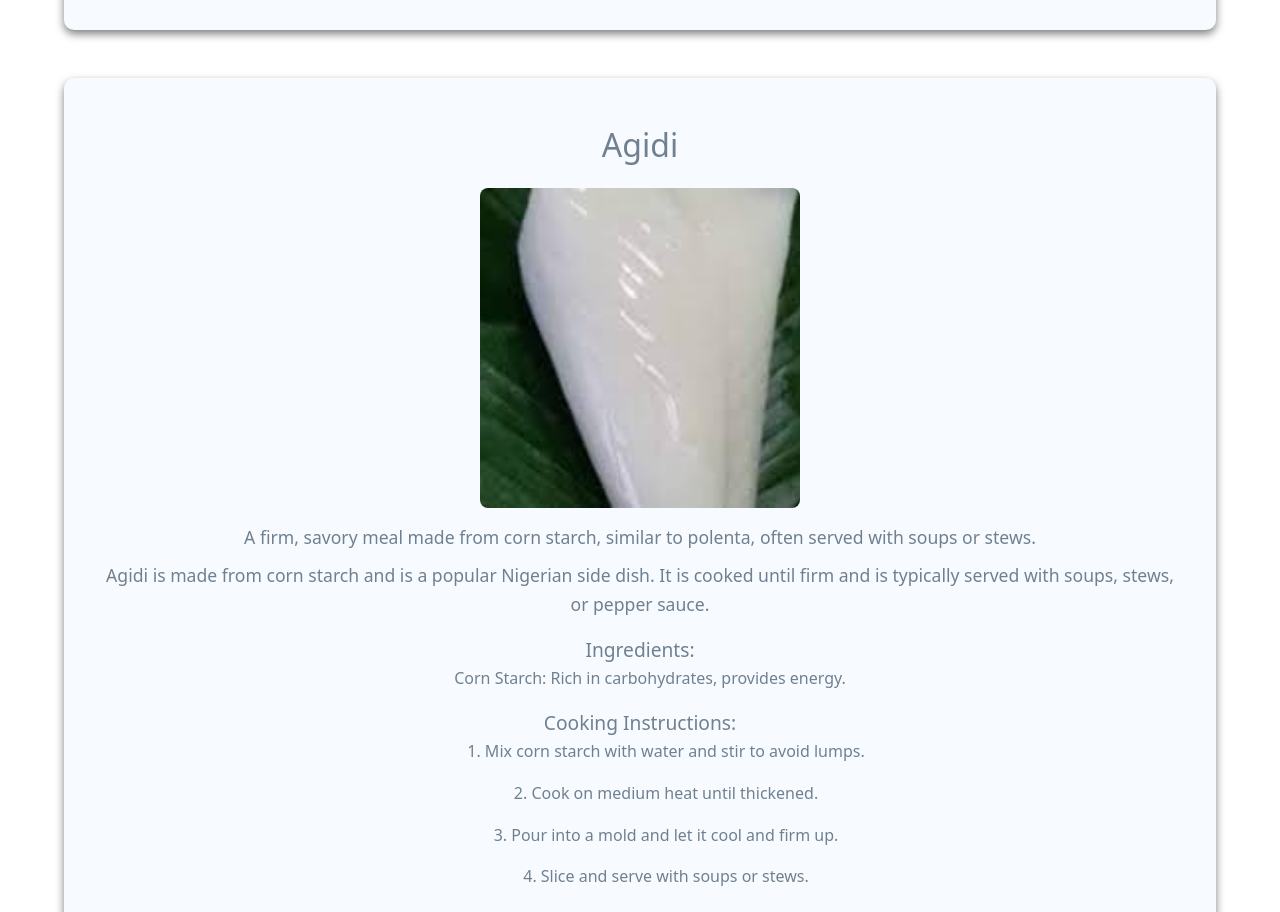
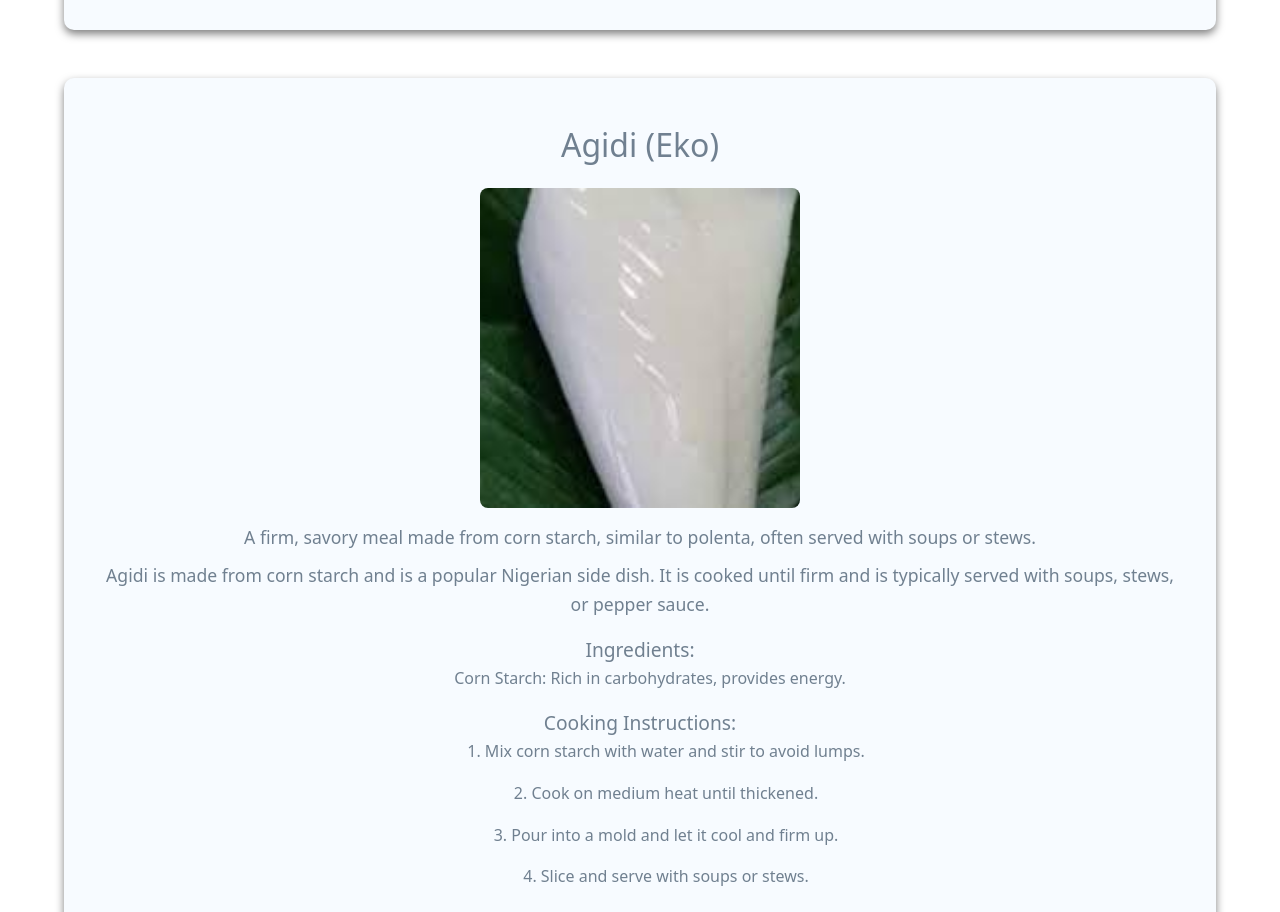
Before and after one commit to Esther20056/NutriLifePath, a React (Create React App) app: page /blog in a window 1280 px wide. Shown: the part 5040-5952 px from the top of the page. Built offline with nearby package versions, Linux system fonts and the light colour scheme; a web font is replaced by a local one.

Commit message:
another commit

```diff
--- a/src/PostsArray/BlogPostArray.js
+++ b/src/PostsArray/BlogPostArray.js
@@ -148,7 +148,7 @@ const blogPosts = [
   },
   {
     "id": 6,
-    "title": "Agidi",
+    "title": "Agidi (Eko)",
     "image": Eko,
     "description": "A firm, savory meal made from corn starch, similar to polenta, often served with soups or stews.",
     "details": "Agidi is made from corn starch and is a popular Nigerian side dish. It is cooked until firm and is typically served with soups, stews, or pepper sauce.",
```
